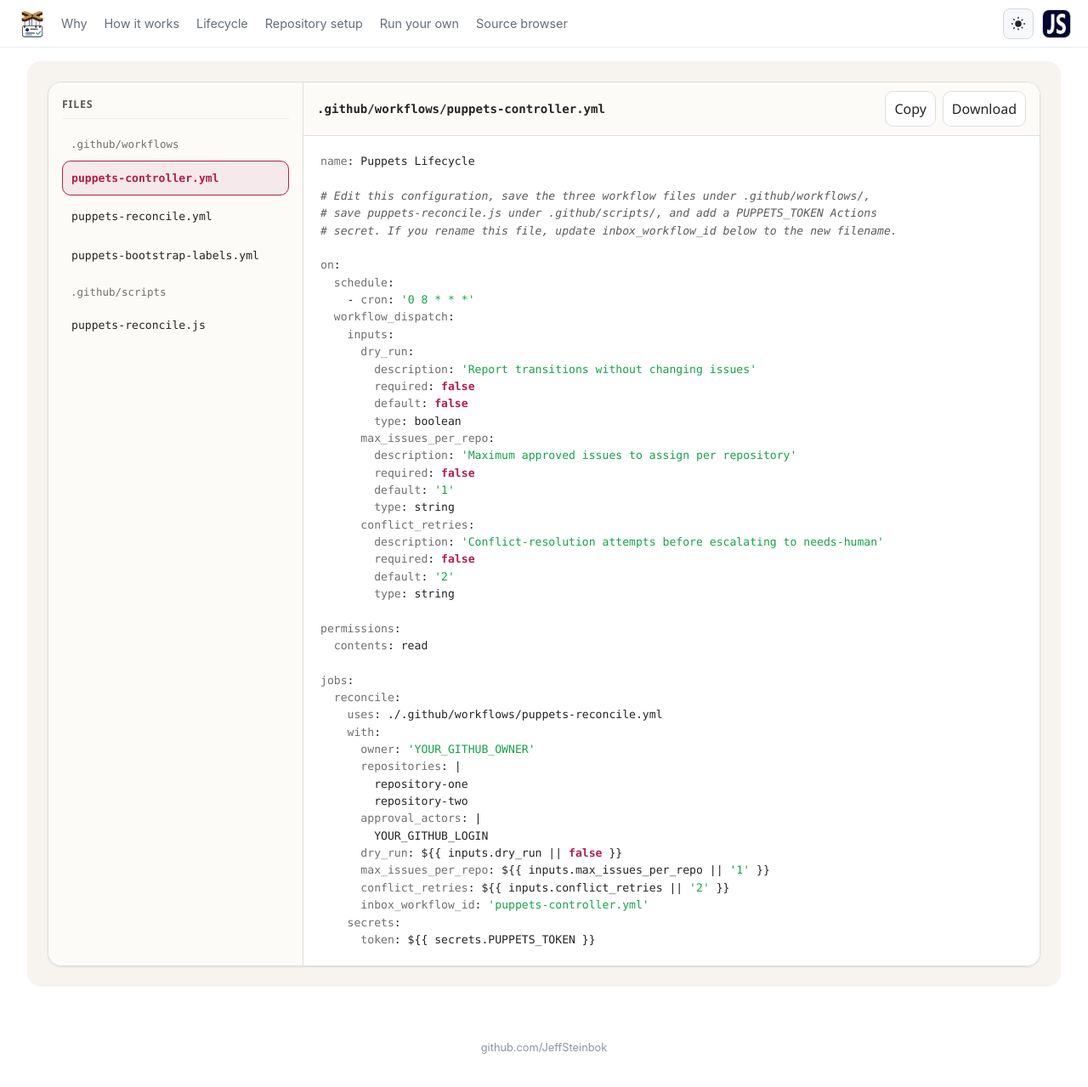
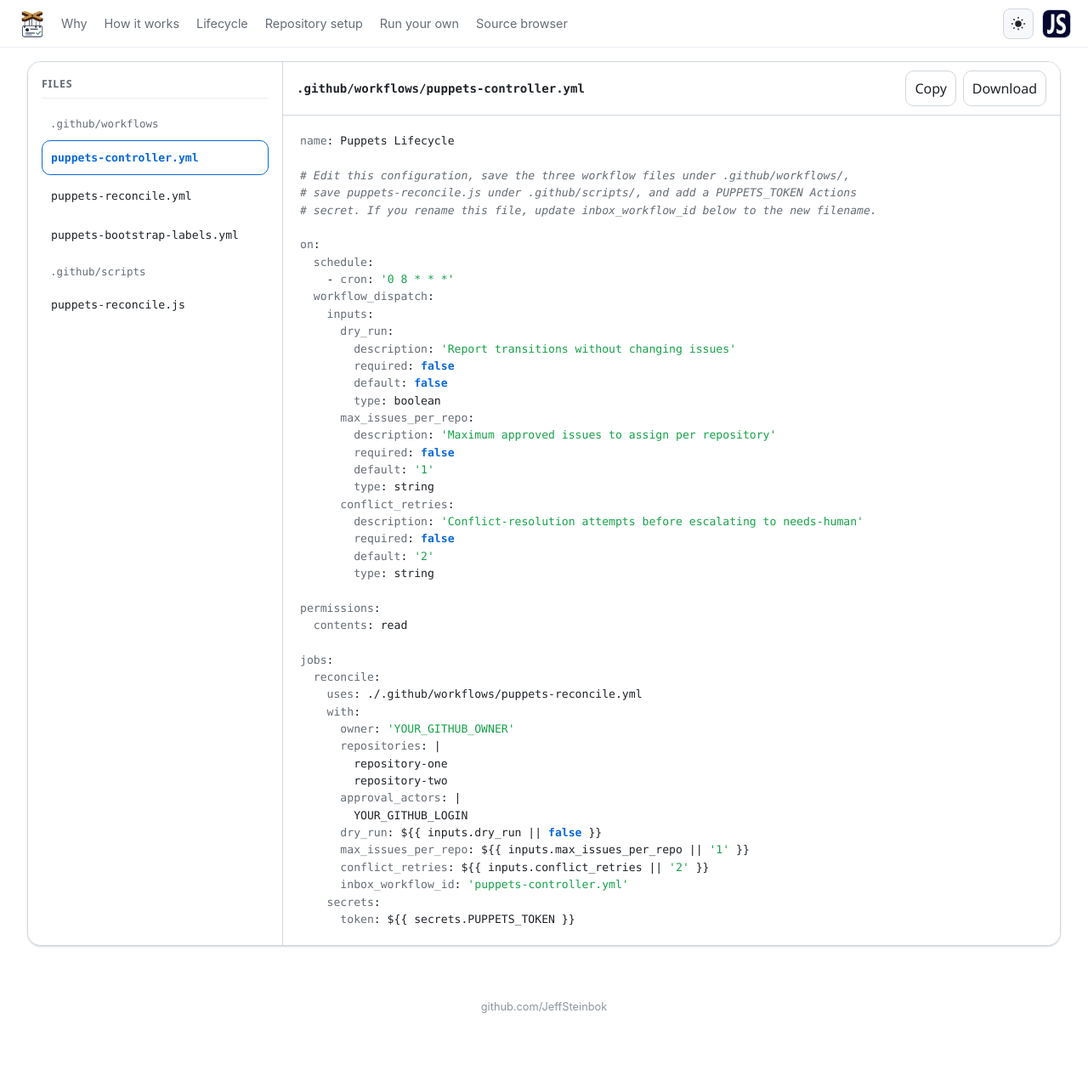
Before and after one commit to JeffSteinbok/JeffSteinbok.github.io, a Jekyll site: the page built from puppets/explorer.html, in a window 1280 px wide and 1320 px high. Shown: the top 1279 px of the window at 85% size. Built offline with Jekyll 4.4.1, drawn with Linux system fonts in a browser that asks for light colours.

Commit message:
Publish Puppets docs (source 8506306)

```diff
--- a/puppets/explorer.html
+++ b/puppets/explorer.html
@@ -21,55 +21,55 @@ nav:
 <style>
     :root {
       color-scheme: light;
-      --cp-bg: #f7f4ef;
-      --cp-bg-elevated: #fcfbf8;
-      --cp-surface: #ffffff;
-      --cp-surface-soft: #f5f5f5;
-      --cp-border: #dedede;
-      --cp-border-strong: #919191;
-      --cp-text: #242424;
-      --cp-text-muted: #5c5c5c;
-      --cp-text-soft: #6f6f6f;
-      --cp-accent: #b11f4b;
-      --cp-accent-hover: #9a1a41;
-      --cp-accent-soft: rgba(177, 31, 75, 0.08);
+      --cp-bg: var(--bg);
+      --cp-bg-elevated: var(--bg);
+      --cp-surface: var(--bg);
+      --cp-surface-soft: var(--bg);
+      --cp-border: var(--border);
+      --cp-border-strong: var(--border);
+      --cp-text: var(--text);
+      --cp-text-muted: var(--muted);
+      --cp-text-soft: var(--muted);
+      --cp-accent: var(--accent);
+      --cp-accent-hover: var(--accent);
+      --cp-accent-soft: transparent;
       --cp-accent-fg: #ffffff;
       --cp-success: #16a34a;
       --cp-danger: #dc2626;
       --cp-warning: #f59e0b;
-      --cp-link: #0078d4;
+      --cp-link: var(--accent);
       --cp-shadow: 0 18px 48px rgba(0, 0, 0, 0.12);
       --cp-overlay: rgba(255, 255, 255, 0.8);
       --cp-panel: rgba(255, 255, 255, 0.86);
       --cp-panel-strong: rgba(255, 255, 255, 0.96);
       --cp-sheen: rgba(255, 255, 255, 0.55);
-      --cp-highlight: rgba(177, 31, 75, 0.12);
+      --cp-highlight: transparent;
     }
     html[data-theme="dark"] {
       color-scheme: dark;
-      --cp-bg: #3d3b3a;
-      --cp-bg-elevated: #343231;
-      --cp-surface: #292929;
-      --cp-surface-soft: #2e2e2e;
-      --cp-border: #474747;
-      --cp-border-strong: #5f5f5f;
-      --cp-text: #dedede;
-      --cp-text-muted: #919191;
-      --cp-text-soft: #b0b0b0;
-      --cp-accent: #fd8ea1;
-      --cp-accent-hover: #fb7b91;
-      --cp-accent-soft: rgba(253, 142, 161, 0.14);
+      --cp-bg: var(--bg);
+      --cp-bg-elevated: var(--bg);
+      --cp-surface: var(--bg);
+      --cp-surface-soft: var(--bg);
+      --cp-border: var(--border);
+      --cp-border-strong: var(--border);
+      --cp-text: var(--text);
+      --cp-text-muted: var(--muted);
+      --cp-text-soft: var(--muted);
+      --cp-accent: var(--accent);
+      --cp-accent-hover: var(--accent);
+      --cp-accent-soft: transparent;
       --cp-accent-fg: #1a1a1a;
       --cp-success: #4ade80;
       --cp-danger: #f87171;
       --cp-warning: #fbbf24;
-      --cp-link: #4da6ff;
+      --cp-link: var(--accent);
       --cp-shadow: 0 18px 48px rgba(0, 0, 0, 0.32);
       --cp-overlay: rgba(41, 41, 41, 0.88);
       --cp-panel: rgba(41, 41, 41, 0.72);
       --cp-panel-strong: rgba(41, 41, 41, 0.96);
       --cp-sheen: rgba(255, 255, 255, 0.04);
-      --cp-highlight: rgba(253, 142, 161, 0.12);
+      --cp-highlight: transparent;
     }
 
     .doc:has(> .puppets-explorer) {
@@ -81,11 +81,8 @@ nav:
       box-sizing: border-box;
     }
     .puppets-explorer {
-      background: var(--cp-bg);
       color: var(--cp-text);
       font-family: "Segoe UI", Aptos, Calibri, -apple-system, BlinkMacSystemFont, sans-serif;
-      padding: 24px;
-      border-radius: 16px;
     }
     .puppets-explorer button,
     .puppets-explorer a { font: inherit; }
```
Also changed, not shown: puppets/downloads/puppets-reconcile.js (+137 -37 lines), 1 other file.
